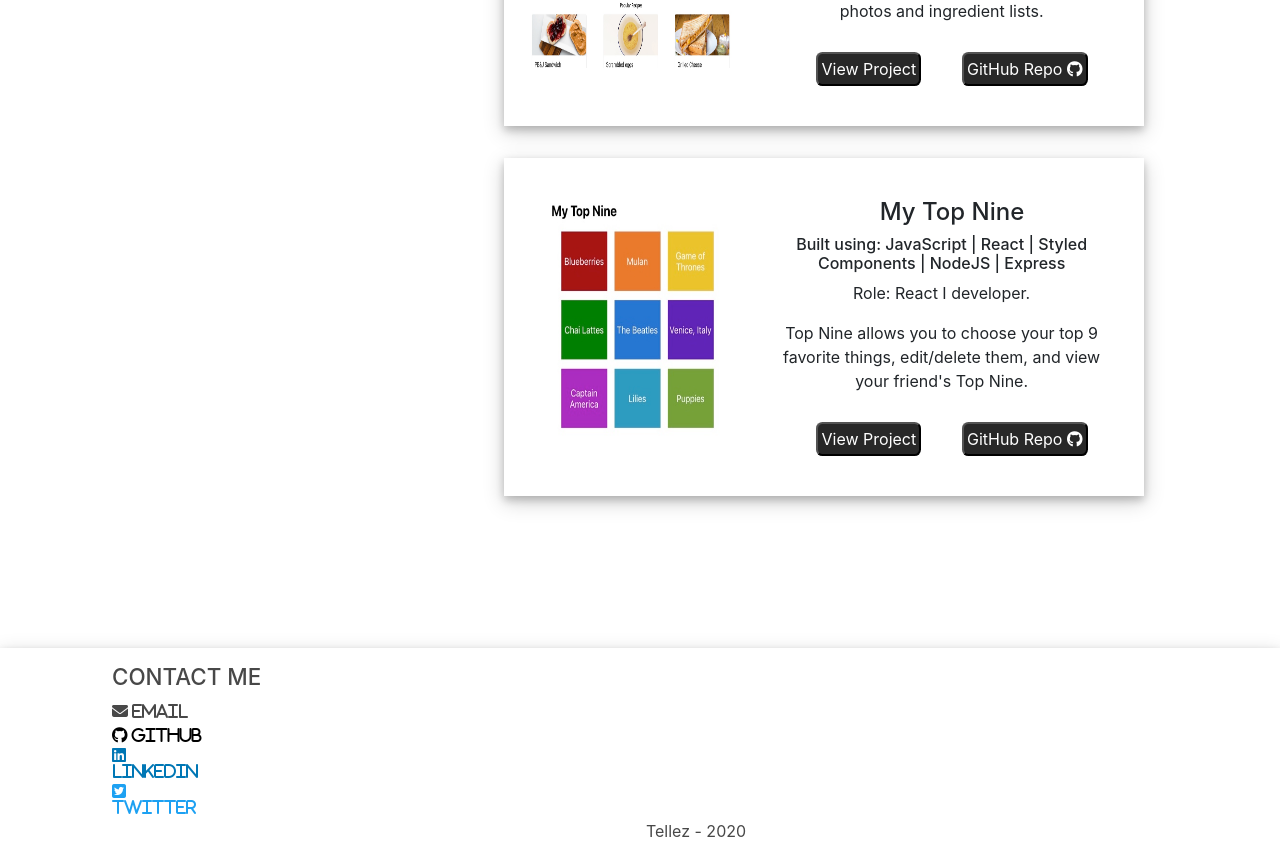
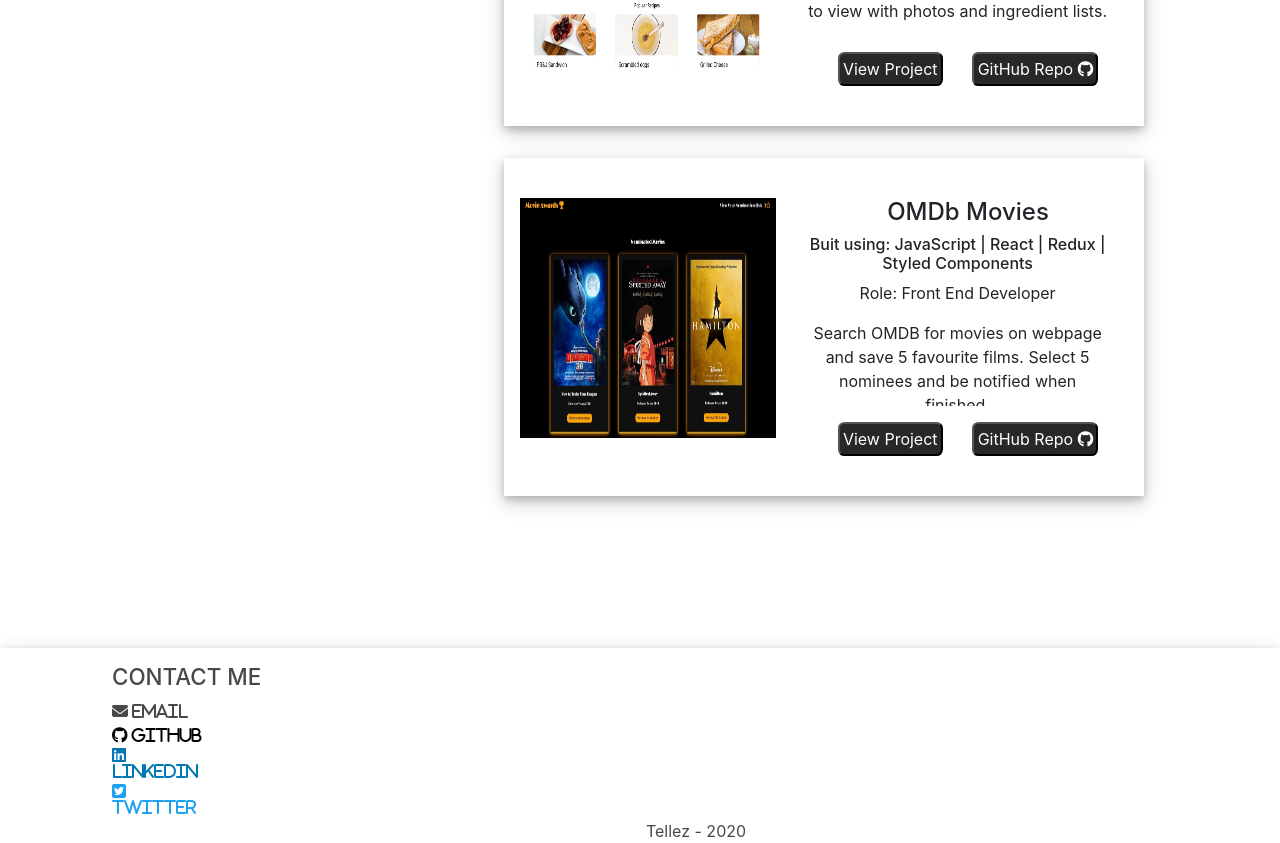
Before and after one commit to vtellez1/portfolio, a React (Create React App) app: page / in a window 1280 px wide. Shown: the part 1754-2597 px from the top of the page. Built offline with nearby package versions, Linux system fonts and the light colour scheme.

Commit message:
added omdb movie app as project

```diff
--- a/src/components/Projects.js
+++ b/src/components/Projects.js
@@ -2,6 +2,7 @@
 
 import kanshaapp from '../images/KanshaImg2.jpeg';
 import simmerapp from '../images/simmer-app.jpeg';
+import omdbapp from '../images/omdb-movie-app.jpeg';
 
 import topnineapp from '../images/topnineapp.jpg';
 
@@ -14,7 +15,7 @@
       <ProjectDiv>
 
       <Card>
-        <CardImg top width="100%" src={kanshaapp} alt="Kansha app screenshot" onClick={(e)=>{e.preventDefault(); window.location.href='https://kansharewards.com/'}}/>
+        <CardImg src={kanshaapp} alt="Kansha app screenshot" onClick={(e)=>{e.preventDefault(); window.location.href='https://kansharewards.com/'}}/>
         <CardBody>
           <CardTitle onClick={(e)=>{e.preventDefault(); window.location.href='https://kansharewards.com/'}}>Kansha Rewards</CardTitle>
           <CardText>
@@ -37,7 +38,7 @@
       </Card>
 
       <Card>
-        <CardImg top width="100%" src={simmerapp} alt="Simmer app screenshot" onClick={(e)=>{e.preventDefault(); window.location.href='https://deploy-inky.now.sh/home'}} />
+        <CardImg src={simmerapp} alt="Simmer app screenshot" onClick={(e)=>{e.preventDefault(); window.location.href='https://deploy-inky.now.sh/home'}} />
         <CardBody>
           <CardTitle onClick={(e)=>{e.preventDefault(); window.location.href='https://deploy-inky.now.sh/home'}}>Simmr</CardTitle>
           <CardText>
@@ -58,51 +59,26 @@
         </CardBody>
       </Card>
 
-      {/* <Card>
-        <CardImg top width="100%" src={chefporfolioapp} alt="Chef Portfolio app screenshot" onClick={(e)=>{e.preventDefault(); window.location.href='https://objective-kalam-f1d625.netlify.app/'}}/>
+      <Card>
+        <CardImg src={omdbapp} alt="OMDB app screenshot" onClick={(e)=>{e.preventDefault(); window.location.href='https://omdb-movies-tellez.netlify.app/'}}/>
         <CardBody>
-          <CardTitle onClick={(e)=>{e.preventDefault(); window.location.href='https://objective-kalam-f1d625.netlify.app/'}}>Chef Portfolio</CardTitle>
+          <CardTitle onClick={(e)=>{e.preventDefault(); window.location.href='https://omdb-movies-tellez.netlify.app/'}}>OMDb Movies</CardTitle>
           <CardText>
-            <CardSubTitle>Buit using: JavaScript | React | Redux | SASS | NodeJS | Express</CardSubTitle>
+            <CardSubTitle>Buit using: JavaScript | React | Redux | Styled Components </CardSubTitle>
             <p>Role: Front End Developer</p>
-            <p>A professional platform for chefs to display their best recipes for the world to view with photos and ingredient lists. </p>
+            <p> Search OMDB for movies on webpage and save 5 favourite films. Select 5 nominees and be notified when finished. </p>
             <ul>
-              <li>Built project on a remote team of 4 front-end developers, 1 backend developer, and 2 UI developers in 4 days.</li>
-              <li>Developed state management for application and handled HTTP requests for all CRUD operations.</li>
-              <li> Implemented client-side authentication in collaboration with a backend developer.</li>
+              <li>Implemented request to OMDb API for application movie search data.  </li>
+              <li>Developed state management for full application with Redux to add/remove movie from nomination list.</li>
+              <li> Styled and designed full application with styled components. </li>
             </ul>
         </CardText>
         <ButtonDiv>
-          <Button onClick={(e)=>{e.preventDefault(); window.location.href='https://objective-kalam-f1d625.netlify.app/'}}>View Project</Button>
-          <Button onClick={(e)=>{e.preventDefault(); window.location.href='https://github.com/ft-bw-chef-portfolio/front-end'}}>GitHub Repo <i class="fab fa-github"></i></Button>
-        </ButtonDiv>
-        </CardBody>
-      </Card> */}
-
-      <Card>
-        <CardImg top width="100%" src={topnineapp} alt="top nine app screenshot" onClick={(e)=>{e.preventDefault(); window.location.href='https://mytopninefavs.netlify.com/'}} />
-        <CardBody>
-          <CardTitle onClick={(e)=>{e.preventDefault(); window.location.href='https://mytopninefavs.netlify.com/'}}>My Top Nine</CardTitle>
-          <CardText>
-          <CardSubTitle>Built using: JavaScript | React | Styled Components | NodeJS | Express </CardSubTitle>
-          <p>Role: React I developer. </p>
-          <p>Top Nine allows you to choose your top 9 favorite things, edit/delete them, and view your friend's Top Nine.</p>
-          <ul>
-            <li>Built project on a remote team of 3 front-end developers, 1 backend developer, and 1 UI developers in 4 days.</li>
-            <li>Constructed user sign up and login forms utilizing formik in order to provide great user experience</li>
-            <li>Styled application using styled components to meet plan design specifications.</li>
-          </ul>
-
-          </CardText>
-
-        <ButtonDiv>
-          <Button onClick={(e)=>{e.preventDefault(); window.location.href='https://mytopninefavs.netlify.com/'}}>View Project</Button>
-          <Button onClick={(e)=>{e.preventDefault(); window.location.href='https://github.com/top-nine-pro'}}>GitHub Repo <i class="fab fa-github"></i></Button>
+          <Button onClick={(e)=>{e.preventDefault(); window.location.href='https://omdb-movies-tellez.netlify.app/'}}>View Project</Button>
+          <Button onClick={(e)=>{e.preventDefault(); window.location.href='https://github.com/vtellez1/omdbmovies'}}>GitHub Repo <i class="fab fa-github"></i></Button>
         </ButtonDiv>
         </CardBody>
       </Card>
-
-
 
     </ProjectDiv>
     </BigDiv>
--- a/src/styles/Projects.styles.jsx
+++ b/src/styles/Projects.styles.jsx
@@ -38,7 +38,7 @@
   }
   `
   export const CardImg = styled.img`
-  width: 40%;
+  width: 45%;
   height: 17rem;
   padding: 1rem;
   @media(max-width:800px){
```
Also changed, not shown: src/images/omdb-movie-app.jpeg (added).
